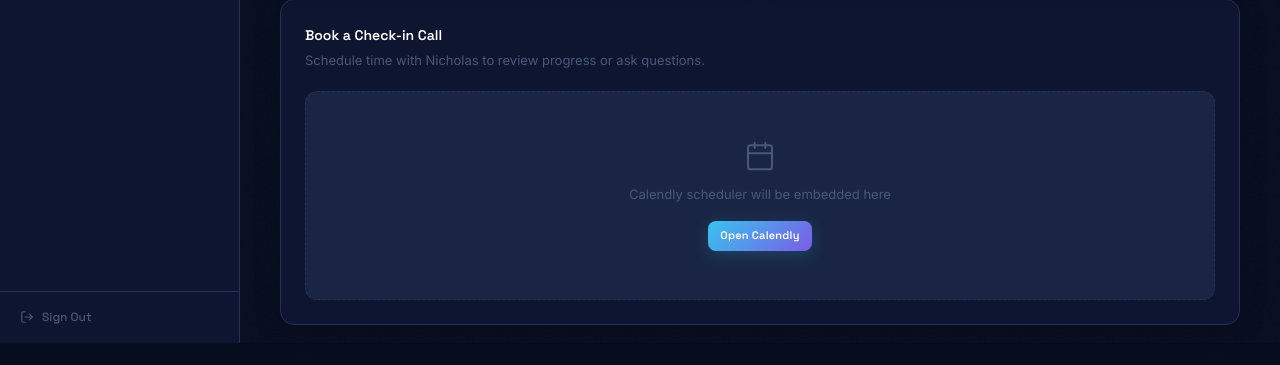
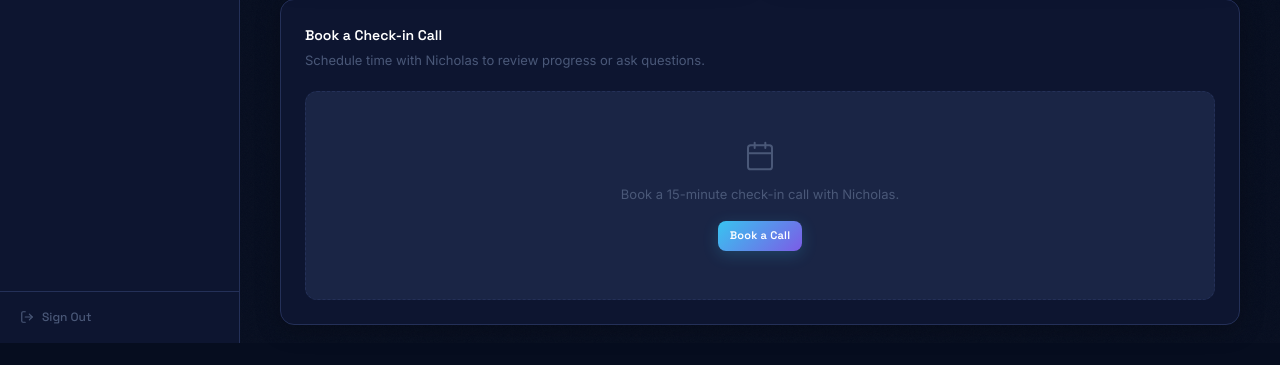
Before and after one commit to nicholaswatkins222-oss/neuraivex-client-portal, a Flask app: page / in a window 1280 px wide. Shown: the part 457-822 px from the top of the page. Run offline with Flask 3, Linux system fonts and the light colour scheme; the visitor is signed in with stand-in values (Sample User, id 1); data comes from the database, SQL or seed files in the repository; data that the repository does not hold is empty.

Commit message:
Fix Calendly link, message flash confirmations, leads week calculation
- Dashboard Calendly button now links to real booking URL
- Client and admin message send now shows flash confirmation
- Fix week-of-month off-by-one in leads chart

Co-Authored-By: Claude Sonnet 4.6 <noreply@anthropic.com>

```diff
--- a/routes/admin.py
+++ b/routes/admin.py
@@ -432,4 +432,5 @@ def message_send():
     )
     db.session.add(msg)
     db.session.commit()
+    flash('Message sent.', 'success')
     return redirect(url_for('admin.message_thread', client_id=client_id))
--- a/routes/leads.py
+++ b/routes/leads.py
@@ -52,4 +52,4 @@ def chart_data():
 
 def _week_of_month(dt):
     first_day = dt.replace(day=1)
-    return (dt.day + first_day.weekday()) // 7 + 1
+    return (dt.day + first_day.weekday() - 1) // 7 + 1
--- a/routes/messages.py
+++ b/routes/messages.py
@@ -52,4 +52,5 @@ def send():
     )
     db.session.add(msg)
     db.session.commit()
+    flash('Message sent.', 'success')
     return redirect(url_for('messages.index'))
--- a/templates/dashboard.html
+++ b/templates/dashboard.html
@@ -108,8 +108,8 @@
   </div>
   <div class="calendly-placeholder">
     <svg width="32" height="32" viewBox="0 0 24 24" fill="none" stroke="var(--text-muted)" stroke-width="1.5" stroke-linecap="round" stroke-linejoin="round" style="margin:0 auto 12px;display:block;"><rect x="3" y="4" width="18" height="18" rx="2" ry="2"/><line x1="16" y1="2" x2="16" y2="6"/><line x1="8" y1="2" x2="8" y2="6"/><line x1="3" y1="10" x2="21" y2="10"/></svg>
-    <p style="font-size:13px; margin-bottom:16px;">Calendly scheduler will be embedded here</p>
-    <a href="#" class="btn-primary btn-sm">Open Calendly</a>
+    <p style="font-size:13px; margin-bottom:16px;">Book a 15-minute check-in call with Nicholas.</p>
+    <a href="https://calendly.com/nicholaswatkins222/15min" target="_blank" rel="noopener" class="btn-primary btn-sm">Book a Call</a>
   </div>
 </div>
 {% endblock %}
```
